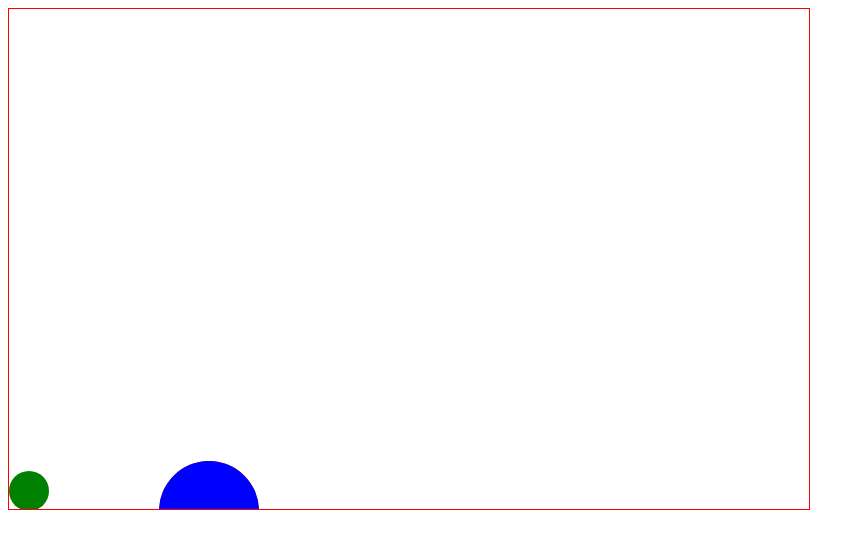
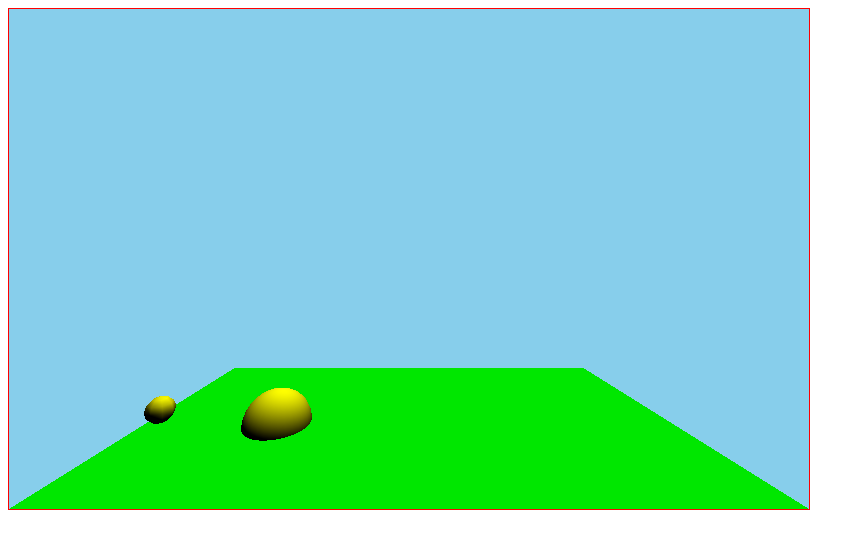
Before and after one commit to Joachricar/jolleyball, a plain HTML site: page index.html in a window 1280 px wide. Shown: the whole page, without its empty margins (0-865 px from the left). Drawn offline with Linux system fonts and the light colour scheme.

Commit message:
Somewhat working 3d

```diff
--- a/index.html
+++ b/index.html
@@ -1,6 +1,7 @@
 <html>
 	<head>
 		<title>Jolleyball</title>
+		<script type="text/javascript" src="three.js" ></script>
 		<script type="text/javascript" src="jolleyball.js" ></script>
 
 	</head>
--- a/jolleyball.js
+++ b/jolleyball.js
@@ -19,7 +19,7 @@ var gameConfig = {
 function init() {
 	canvas = document.getElementById("canvas");
 
-	game = new Game(canvas.getBoundingClientRect(), new CanvasRenderer(canvas));
+	game = new Game(canvas.getBoundingClientRect(), new ThreeJSRenderer(canvas));
 	keyMgr = new KeyboardInputManager();
 	keyMgr.init();
 
@@ -57,14 +57,18 @@ function Game(boardSize, renderer) {
 	self.ball.radius = 20;
 	self.ball.position.x = 20;
 
+	self.renderer.setBall(self.ball);
 	/*
 	* Adds player info
 	* returns controller item
 	*/
 	self.addPlayer = function(playerData) {
 		self.players.push(playerData);
+
 		var entity = new Entity(playerData.color);
 		self.entities.push(entity);
+
+		self.renderer.addPlayer(entity);
 
 		var controller = new Controller(entity);
 
@@ -158,12 +162,7 @@ function Game(boardSize, renderer) {
 	};
 
 	self.render = function() {
-		self.renderer.clear();
-
-		for(var entity of self.entities) {
-			self.renderer.renderPlayer(entity);
-		}
-		self.renderer.renderBall(self.ball);
+		self.renderer.render();
 	};
 
 	self.canStart = function () {
@@ -194,7 +193,23 @@ function CanvasRenderer(canvas) {
 	self.boardSize = canvas.getBoundingClientRect();
 
 	self.ctx = canvas.getContext("2d");
+	self.players = [];
+	self.ball = {};
 
+	self.addPlayer = function(entity) {
+		self.players.push(entity);
+	};
+	self.setBall = function(entity) {
+		self.ball = entity;
+	};
+	self.render = function() {
+		self.clear();
+
+		for(var entity of self.players) {
+			self.renderPlayer(entity);
+		}
+		self.renderBall(self.ball);
+	};
 	self.renderPlayer = function(entity) {
 		self.ctx.beginPath();
 		self.ctx.arc(entity.position.x, self.boardSize.height - entity.position.y, entity.radius, Math.PI, 0);
@@ -202,7 +217,6 @@ function CanvasRenderer(canvas) {
 		self.ctx.fill();
 		self.ctx.closePath();
 	};
-
 	self.renderBall = function(entity) {
 		self.ctx.beginPath();
 		self.ctx.arc(entity.position.x, self.boardSize.height - entity.position.y, entity.radius, 0, Math.PI*2);
@@ -210,9 +224,75 @@ function CanvasRenderer(canvas) {
 		self.ctx.fill();
 		self.ctx.closePath();
 	};
-
 	self.clear = function() {
 		self.ctx.clearRect(0, 0, canvas.width, canvas.height);
+	};
+}
+
+function ThreeJSRenderer(canvas) {
+	var self = this;
+	self.canvas = canvas;
+
+	self.boardSize = canvas.getBoundingClientRect();
+	self.scene = new THREE.Scene();
+	self.scene.background = new THREE.Color(0x87CEEB);
+	self.camera = new THREE.PerspectiveCamera(75, self.boardSize.width/self.boardSize.height, 0.1, 1000);
+
+	self.renderer = new THREE.WebGLRenderer({canvas: canvas});
+	self.camera.position.z = 500;
+	self.camera.position.x = self.boardSize.width/2;
+	self.camera.position.y = self.boardSize.height/2;
+
+	self.players = [];
+	self.ball = {};
+
+	var ground = new THREE.PlaneGeometry(self.boardSize.width, self.boardSize.height);
+	var groundMaterial = new THREE.MeshLambertMaterial( {color: 0x00ff00 });
+	var groundObj = new THREE.Mesh(ground, groundMaterial);
+	groundObj.position.x = self.boardSize.width/2;
+	groundObj.rotation.x = Math.PI * 1.5;
+
+	self.scene.add(groundObj);
+
+	var pointLight = new THREE.PointLight(0xffffff);
+	pointLight.position.y = self.boardSize.height * 2;
+	pointLight.position.x = self.boardSize.width/2;
+	self.scene.add(pointLight);
+
+	self.addPlayer = function(entity) {
+		var geom = new THREE.SphereGeometry(entity.radius, 32, 32, 0, Math.PI*2, 0, Math.PI/2);
+		var material = new THREE.MeshLambertMaterial({color: 0xffff00});
+		var sphere = new THREE.Mesh(geom, material);
+
+		sphere.gameEntity = entity;
+		self.players.push(sphere);
+		self.scene.add(sphere);
+	};
+
+	self.setBall = function(entity) {
+		var geom = new THREE.SphereGeometry(entity.radius, 8, 6, Math.PI, Math.PI*2);
+		var material = new THREE.MeshLambertMaterial({color: 0xffff00});
+		var sphere = new THREE.Mesh(geom, material);
+
+		sphere.gameEntity = entity;
+
+		self.ball = sphere;
+		self.scene.add(sphere);
+	};
+
+	self.render = function() {
+		for(var entity of self.players) {
+			self.renderPlayer(entity);
+		}
+		self.renderPlayer(self.ball);
+
+		self.renderer.render(self.scene, self.camera);
+	};
+
+	self.renderPlayer = function(entity) {
+		var g = entity.gameEntity;
+		entity.position.x = g.position.x;
+		entity.position.y = g.position.y;
 	};
 }
 
```
